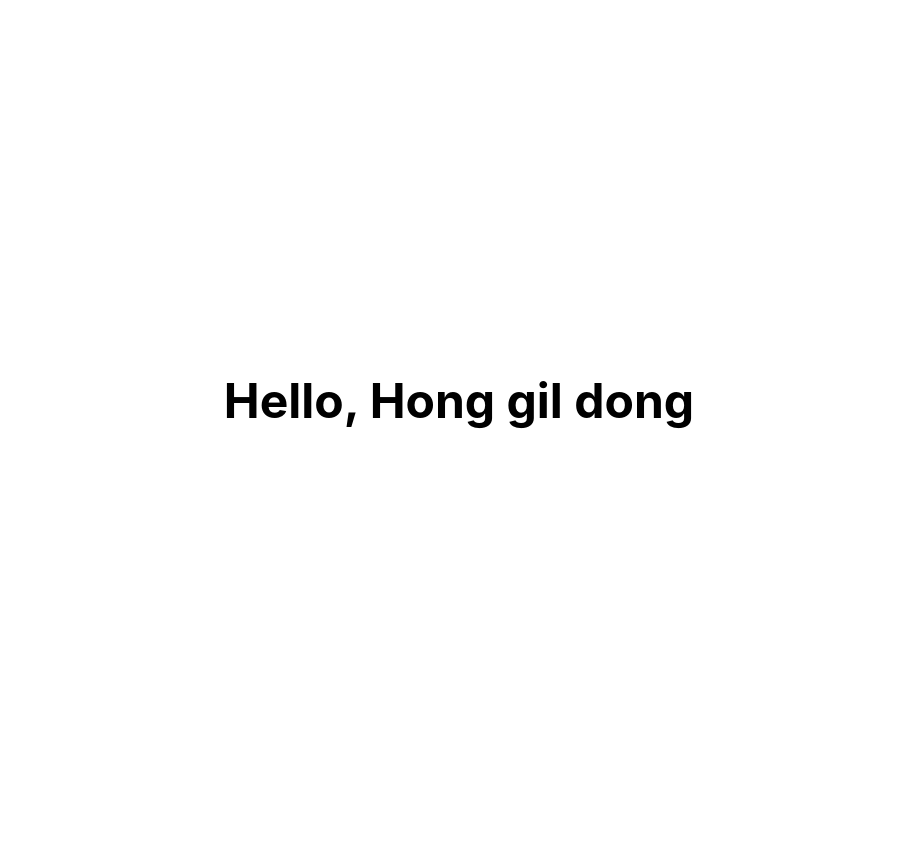
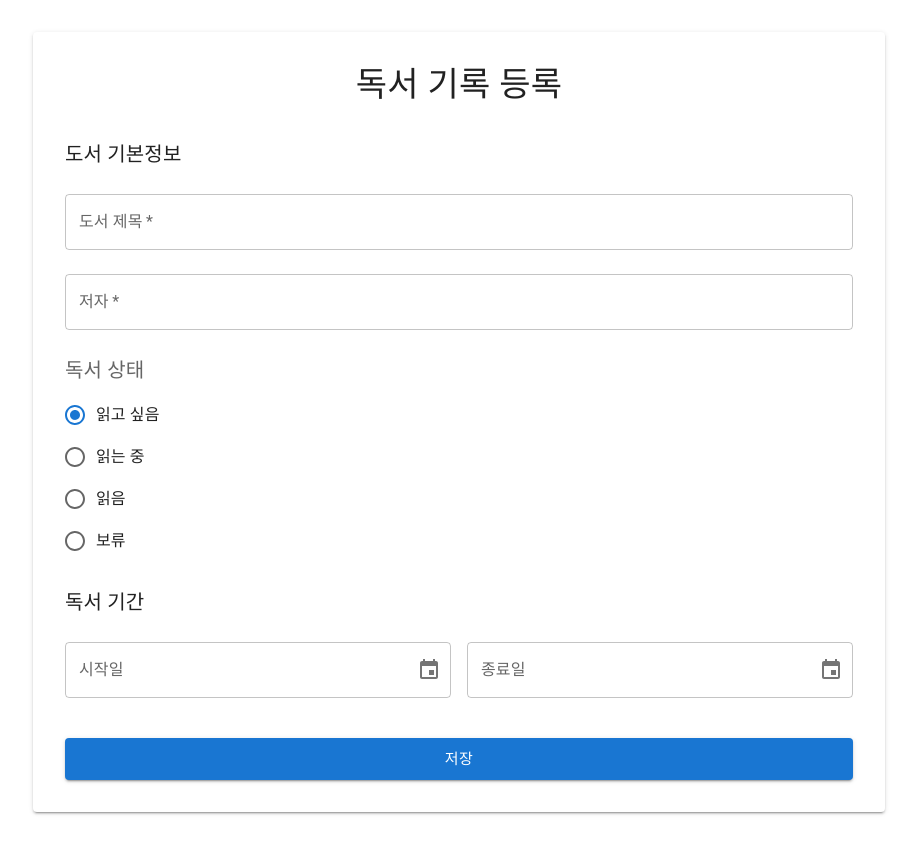
Before and after one commit to kelvin-chihyun/multi-step-form, a Next.js app: page / in a window 1280 px wide. Shown: the whole page, without its empty margins (181-1098 px from the left). Before the commit the page ends 800 px from the top, so only its background shows below. Built offline with nearby package versions, Linux system fonts and the light colour scheme.

Commit message:
feat: 기본 ui 퍼블리싱

```diff
--- a/src/pages/_app.tsx
+++ b/src/pages/_app.tsx
@@ -1,13 +1,28 @@
 import "@/styles/globals.css";
 import type { AppProps } from "next/app";
+import { ThemeProvider, createTheme } from '@mui/material/styles';
+import CssBaseline from '@mui/material/CssBaseline';
 import QueryProvider from "@/providers/QueryProvider";
-import { ThemeProvider } from "@/providers/ThemeProvider";
+import { AdapterDayjs } from "@mui/x-date-pickers/AdapterDayjs";
+import { LocalizationProvider } from "@mui/x-date-pickers/LocalizationProvider";
+import Head from "next/head";
+
+const theme = createTheme();
 
 export default function App({ Component, pageProps }: AppProps) {
   return (
     <QueryProvider>
-      <ThemeProvider>
-        <Component {...pageProps} />
+      <ThemeProvider theme={theme}>
+        <CssBaseline />
+        <Head>
+          <title>Multi Step Form</title>
+          <meta name="description" content="Multi Step Form" />
+          <meta name="viewport" content="width=device-width, initial-scale=1" />
+          <link rel="icon" href="/favicon.ico" />
+        </Head>
+        <LocalizationProvider dateAdapter={AdapterDayjs}>
+          <Component {...pageProps} />
+        </LocalizationProvider>
       </ThemeProvider>
     </QueryProvider>
   );
--- a/src/pages/index.tsx
+++ b/src/pages/index.tsx
@@ -1,55 +1,159 @@
-/** @jsxImportSource @emotion/react */
-import { css, useTheme } from '@emotion/react'
-import { Theme } from '@/styles/theme'
-import { GetServerSideProps, NextApiRequest, NextApiResponse } from 'next'
+import { useState } from 'react';
+import {
+  Box,
+  Stack,
+  Typography,
+  TextField,
+  RadioGroup,
+  FormControlLabel,
+  Radio,
+  FormControl,
+  FormLabel,
+  Button,
+  Container,
+  Paper,
+} from '@mui/material';
+import { DatePicker } from '@mui/x-date-pickers/DatePicker';
+import dayjs from 'dayjs';
 
-const containerStyles = (theme: Theme) => css`
-  display: flex;
-  justify-content: center;
-  align-items: center;
-  min-height: 100vh;
-  background: ${theme.colors.background.main};
-  font-family: ${theme.typography.fontFamily};
-`
-
-const titleStyles = (theme: Theme) => css`
-  font-size: ${theme.typography.fontSize.xxxl};
-  font-weight: ${theme.typography.fontWeight.bold};
-  color: ${theme.colors.text.primary};
-  margin: 0;
-  text-align: center;
-`
-
-interface HomeProps {
-  name: string;
+type ReadingStatus = 'want-to-read' | 'reading' | 'read' | 'on-hold';
+interface BookFormData {
+  title: string;
+  author: string;
+  readingStatus: ReadingStatus;
+  startDate: dayjs.Dayjs | null;
+  endDate: dayjs.Dayjs | null;
 }
 
-export const getServerSideProps: GetServerSideProps<HomeProps> = async () => {
-  type Data = { name: string };
 
-  const data = await import('../api/hello').then(mod => {
-    const handler = mod.default;
-    return new Promise<Data>((resolve) => {
-      handler(
-        { method: 'GET' } as NextApiRequest,
-        { json: resolve, status: () => ({ json: resolve }) } as unknown as NextApiResponse
-      );
-    });
+
+export default function Home() {
+  const [formData, setFormData] = useState<BookFormData>({
+    title: '',
+    author: '',
+    readingStatus: 'want-to-read',
+    startDate: null,
+    endDate: null,
   });
 
-  return {
-    props: {
-      name: data.name,
-    },
+  const handleInputChange = (field: keyof BookFormData) => (
+    value: string | dayjs.Dayjs | null
+  ) => {
+    setFormData(prev => ({
+      ...prev,
+      [field]: value,
+    }));
   };
-};
 
-export default function Home({ name }: HomeProps) {
-  const theme = useTheme() as Theme;
+  const handleSubmit = () => {
+    console.log('Form Data:', formData);
+    // TODO: 실제 제출 로직 구현
+  };
 
   return (
-    <div css={containerStyles(theme)}>
-      <h1 css={titleStyles(theme)}>Hello, {name}</h1>
-    </div>
+      <Container maxWidth="md">
+        <Box sx={{ py: 4 }}>
+          <Paper elevation={2} sx={{ p: 4 }}>
+            <Typography variant="h4" component="h1" gutterBottom align="center">
+              독서 기록 등록
+            </Typography>
+
+            <Stack spacing={3} sx={{ mt: 4 }}>
+              {/* 도서 기본정보 */}
+              <Typography variant="h6" component="h2">
+                도서 기본정보
+              </Typography>
+
+              <TextField
+                label="도서 제목"
+                value={formData.title}
+                onChange={(e) => handleInputChange('title')(e.target.value)}
+                fullWidth
+                required
+              />
+
+              <TextField
+                label="저자"
+                value={formData.author}
+                onChange={(e) => handleInputChange('author')(e.target.value)}
+                fullWidth
+                required
+              />
+
+              {/* 독서 상태 */}
+              <FormControl component="fieldset">
+                <FormLabel component="legend">
+                  <Typography variant="h6" component="h2">
+                    독서 상태
+                  </Typography>
+                </FormLabel>
+                <RadioGroup
+                  value={formData.readingStatus}
+                  onChange={(e) => handleInputChange('readingStatus')(e.target.value)}
+                  sx={{ mt: 1 }}
+                >
+                  <FormControlLabel
+                    value="want-to-read"
+                    control={<Radio />}
+                    label="읽고 싶음"
+                  />
+                  <FormControlLabel
+                    value="reading"
+                    control={<Radio />}
+                    label="읽는 중"
+                  />
+                  <FormControlLabel
+                    value="read"
+                    control={<Radio />}
+                    label="읽음"
+                  />
+                  <FormControlLabel
+                    value="on-hold"
+                    control={<Radio />}
+                    label="보류"
+                  />
+                </RadioGroup>
+              </FormControl>
+
+              {/* 독서 시작 및 종료일 */}
+              <Typography variant="h6" component="h2">
+                독서 기간
+              </Typography>
+
+              <Stack direction={{ xs: 'column', sm: 'row' }} spacing={2}>
+                <DatePicker
+                  label="시작일"
+                  value={formData.startDate}
+                  onChange={(value) => handleInputChange('startDate')(value)}
+                  slotProps={{
+                    textField: { fullWidth: true }
+                  }}
+                />
+
+                <DatePicker
+                  label="종료일"
+                  value={formData.endDate}
+                  onChange={(value) => handleInputChange('endDate')(value)}
+                  slotProps={{
+                    textField: { fullWidth: true }
+                  }}
+                />
+              </Stack>
+
+              {/* 제출 버튼 */}
+              <Box sx={{ pt: 2 }}>
+                <Button
+                  variant="contained"
+                  onClick={handleSubmit}
+                  fullWidth
+                  size="large"
+                >
+                  저장
+                </Button>
+              </Box>
+            </Stack>
+          </Paper>
+        </Box>
+      </Container>
   );
 }
--- a/src/styles/emotion.d.ts
+++ /dev/null
@@ -1,6 +0,0 @@
-import '@emotion/react';
-import { Theme } from './theme';
-
-declare module '@emotion/react' {
-  export interface Theme extends Theme {}
-}
```
